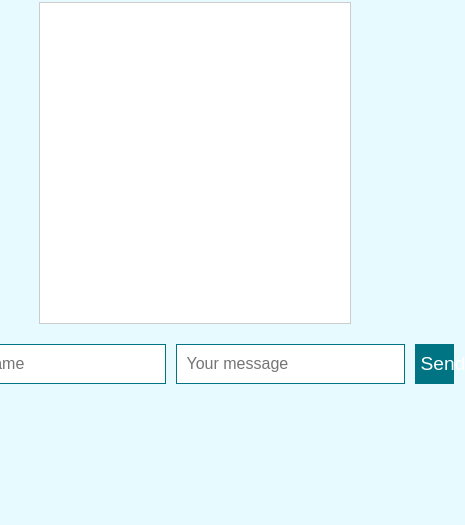
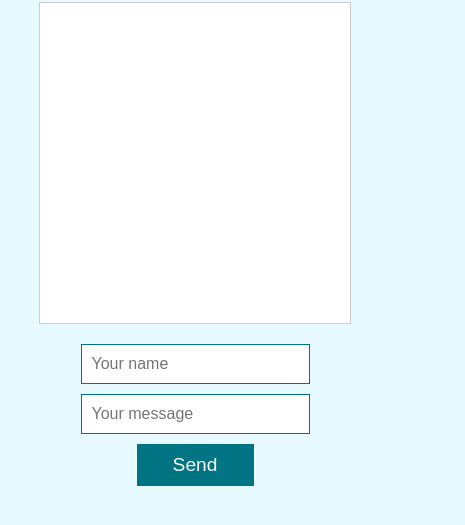
Before and after one commit to nadika-zavodovska/chat-application, a plain HTML site: page frontend/public/index.html in a window 390 px wide. Shown: the part 89-614 px from the top of the page, 465 px wide, since content can reach past the window. Drawn offline with Linux system fonts and the light colour scheme; no server answers.

Commit message:
Add styles

```diff
--- a/frontend/public/style.css
+++ b/frontend/public/style.css
@@ -51,3 +51,15 @@ form {
     background-color: rgb(117, 239, 255);
     color: rgb(1, 55, 92);
 }
+
+@media (max-width: 560px) {
+    form {
+        flex-direction: column;
+        align-items: center
+    }
+
+    #chat-form-block button {
+        width: 30vw;
+        padding: 10px;
+    }
+}
```
